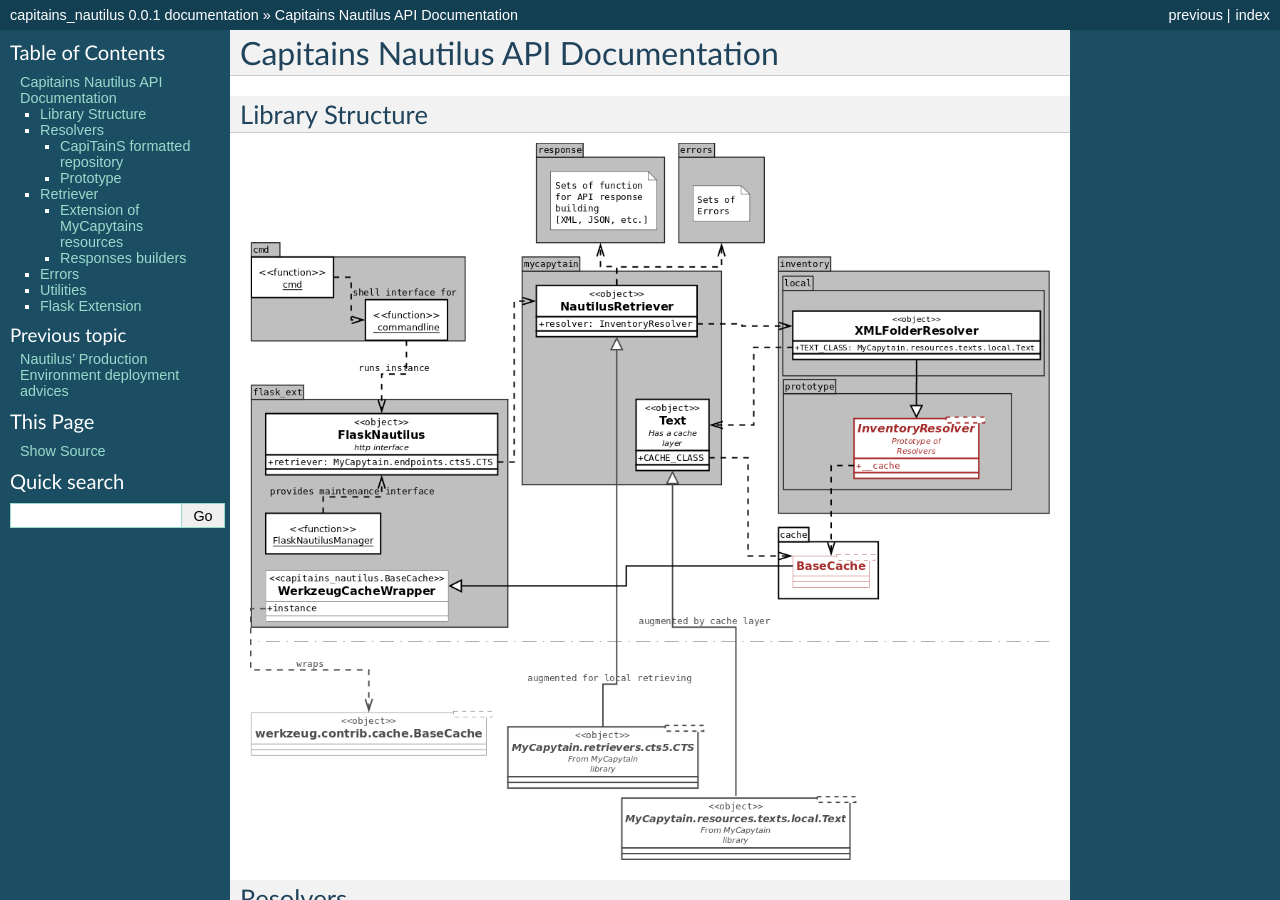
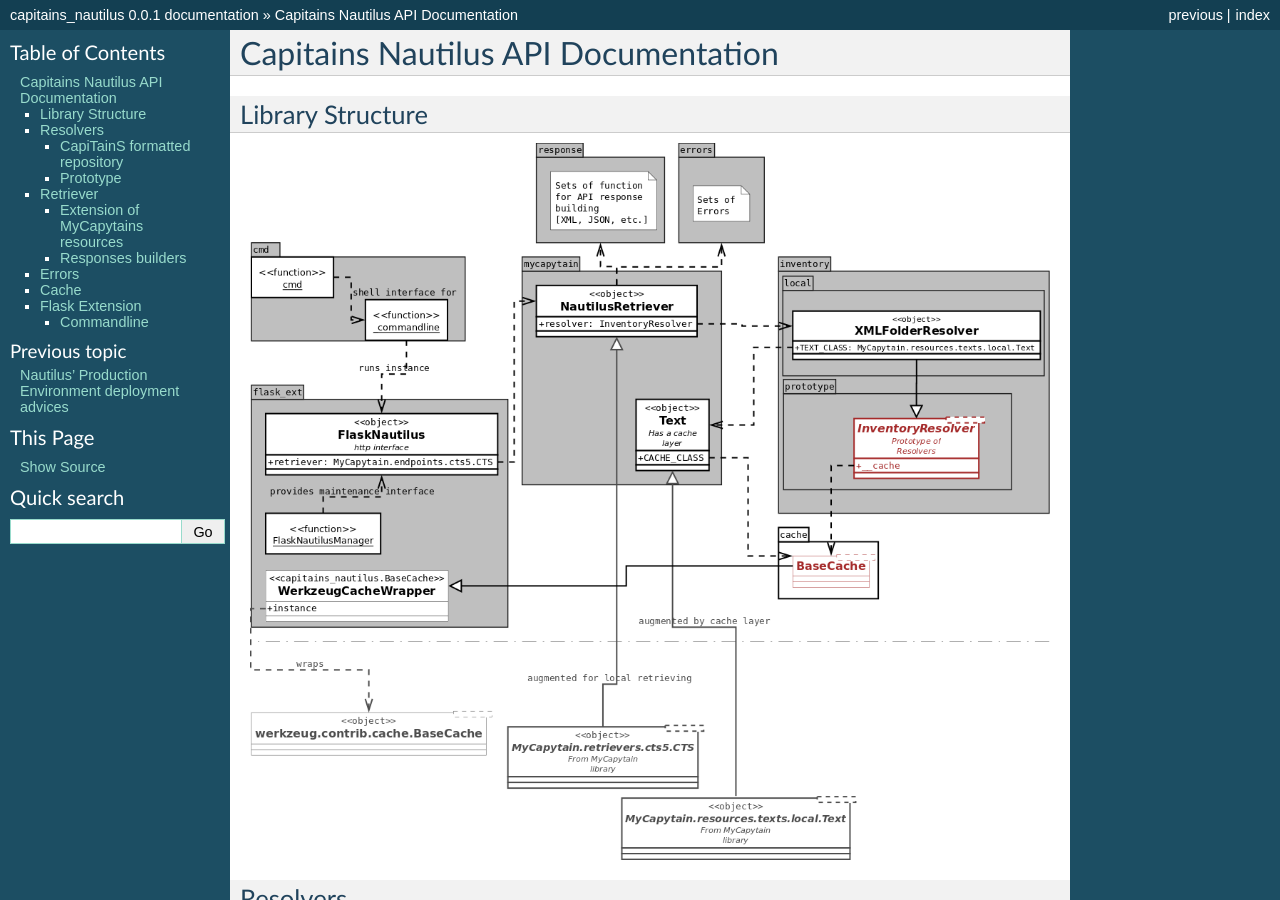
Before and after one commit to Capitains/Nautilus, a Sphinx documentation site: the page built from doc/Nautilus.API.rst, in a window 1280 px wide and 900 px high. Built offline with Sphinx 7.4.7, drawn with Linux system fonts in a browser that asks for light colours; some of the changed text lies outside the part shown.

Commit message:
Update documentation rst

```diff
--- a/doc/Nautilus.API.rst
+++ b/doc/Nautilus.API.rst
@@ -52,18 +52,25 @@
     :undoc-members:
     :show-inheritance:
 
-Utilities
-#########
+Cache
+#####
 
-.. automodule:: capitains_nautilus.cmd
+.. automodule:: capitains_nautilus.cache
     :members:
     :undoc-members:
     :show-inheritance:
 
 Flask Extension
-#########
+###############
 
 .. automodule:: capitains_nautilus.flask_ext
     :members:
     :undoc-members:
     :show-inheritance:
+
+Commandline
+***********
+.. automodule:: capitains_nautilus.cmd
+    :members:
+    :undoc-members:
+    :show-inheritance:
```
